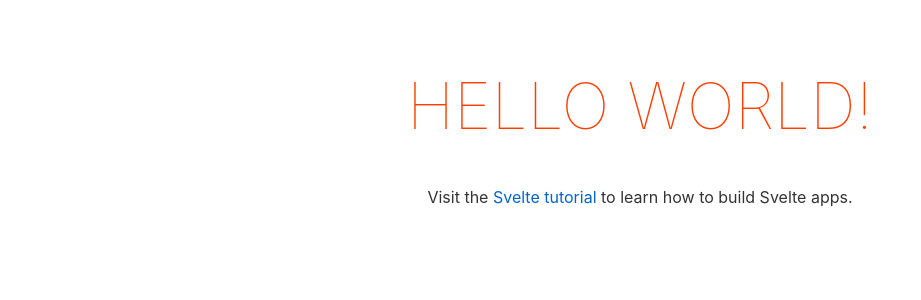
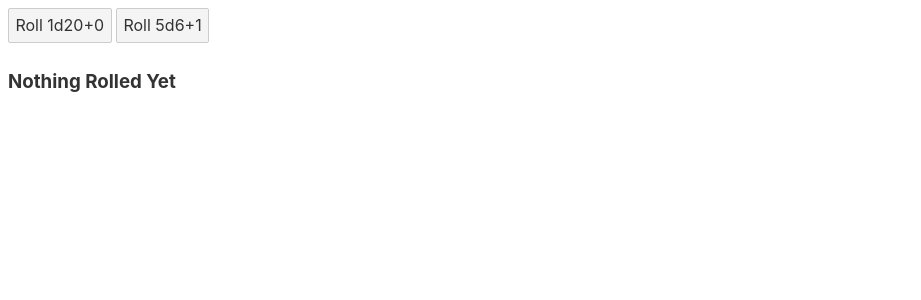
Before and after one commit to asdfjackal/cyberpunk-aad, a Svelte app: page / in a window 1280 px wide. Shown: the top 300 px of the page, without its empty margins (0-921 px from the left). Built offline with nearby package versions, Linux system fonts and the light colour scheme.

Commit message:
Initial work on dice rolling and roll tracker

```diff
--- a/rollup.config.js
+++ b/rollup.config.js
@@ -3,6 +3,8 @@ import commonjs from '@rollup/plugin-commonjs';
 import resolve from '@rollup/plugin-node-resolve';
 import livereload from 'rollup-plugin-livereload';
 import { terser } from 'rollup-plugin-terser';
+import sveltePreprocess from 'svelte-preprocess';
+import typescript from '@rollup/plugin-typescript';
 import css from 'rollup-plugin-css-only';
 
 const production = !process.env.ROLLUP_WATCH;
@@ -29,7 +31,7 @@ function serve() {
 }
 
 export default {
-	input: 'src/main.js',
+	input: 'src/main.ts',
 	output: {
 		sourcemap: true,
 		format: 'iife',
@@ -38,6 +40,7 @@ export default {
 	},
 	plugins: [
 		svelte({
+			preprocess: sveltePreprocess({ sourceMap: !production }),
 			compilerOptions: {
 				// enable run-time checks when not in production
 				dev: !production
@@ -57,6 +60,10 @@ export default {
 			dedupe: ['svelte']
 		}),
 		commonjs(),
+		typescript({
+			sourceMap: !production,
+			inlineSources: !production
+		}),
 
 		// In dev mode, call `npm run start` once
 		// the bundle has been generated
--- a/src/App.svelte
+++ b/src/App.svelte
@@ -1,30 +1,10 @@
-<script>
-	export let name;
+<script lang="ts">
+	import Roller from './components/Roller.svelte'
+	import Tracker from './components/Tracker.svelte'
 </script>
 
 <main>
-	<h1>Hello {name}!</h1>
-	<p>Visit the <a href="https://svelte.dev/tutorial">Svelte tutorial</a> to learn how to build Svelte apps.</p>
+	<Roller />
+	<Roller count={5} sides={6} modifier={1} />
+	<Tracker />
 </main>
-
-<style>
-	main {
-		text-align: center;
-		padding: 1em;
-		max-width: 240px;
-		margin: 0 auto;
-	}
-
-	h1 {
-		color: #ff3e00;
-		text-transform: uppercase;
-		font-size: 4em;
-		font-weight: 100;
-	}
-
-	@media (min-width: 640px) {
-		main {
-			max-width: none;
-		}
-	}
-</style>
--- /dev/null
+++ b/src/components/Roller.svelte
@@ -0,0 +1,17 @@
+<script lang="ts">
+  import {roll} from '../stores.js'
+
+  export let count: number = 1, sides: number = 20, modifier: number = 0;
+
+  function rollDice(){
+    let rolls: Array<number> = []
+    for (let i = 0; i < count; i++){
+      rolls.push(Math.floor(Math.random() * sides) + 1)
+    }
+    const total: number = rolls.reduce((total, current) => total + current) + modifier;
+
+    roll.set(`Rolled ${count}d${sides}+${modifier}: ${total} [ ${rolls.join(' ')} ]`)
+  }
+</script>
+
+<button on:click={rollDice}>Roll {count}d{sides}+{modifier}</button>
--- /dev/null
+++ b/src/components/Tracker.svelte
@@ -0,0 +1,32 @@
+<script lang="ts">
+  import {roll} from '../stores'
+
+  let lastRoll: string;
+
+  let rollHistory: Array<string> = []
+
+  roll.subscribe(newRoll => {
+    if (lastRoll){
+      rollHistory.push(lastRoll)
+      if (rollHistory.length > 5){
+        rollHistory = rollHistory.slice(1)
+      }else{
+        rollHistory = rollHistory
+      }
+    }
+    lastRoll = newRoll
+  })
+</script>
+
+<h3>{lastRoll !== null ? lastRoll : 'Nothing Rolled Yet'}</h3>
+<ul>
+  {#each rollHistory as pastRoll}
+    <li>{pastRoll}</li>
+  {/each}
+</ul>
+
+<style>
+  ul {
+    list-style-type: none;
+  }
+</style>
--- /dev/null
+++ b/src/global.d.ts
@@ -0,0 +1 @@
+/// <reference types="svelte" />
--- /dev/null
+++ b/src/stores.ts
@@ -0,0 +1,3 @@
+import { Writable, writable } from 'svelte/store';
+
+export const roll : Writable<string> = writable(null)
--- /dev/null
+++ b/tsconfig.json
@@ -0,0 +1,6 @@
+{
+  "extends": "@tsconfig/svelte/tsconfig.json",
+
+  "include": ["src/**/*"],
+  "exclude": ["node_modules/*", "__sapper__/*", "public/*"]
+}
```
Also changed, not shown: package.json (+9 -2 lines), scripts/setupTypeScript.js (deleted, +0 -121 lines), src/main.ts (renamed from src/main.js), 1 other file (tests, documents, lock files or other folders).
